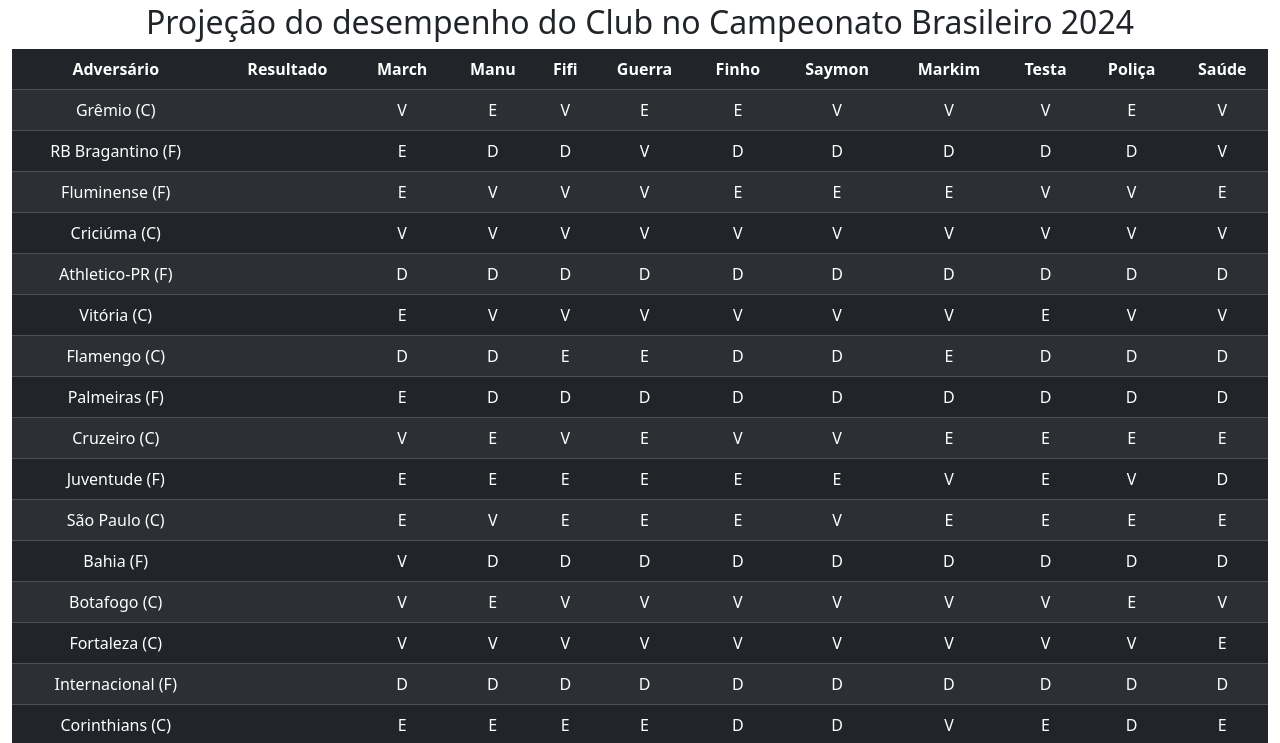
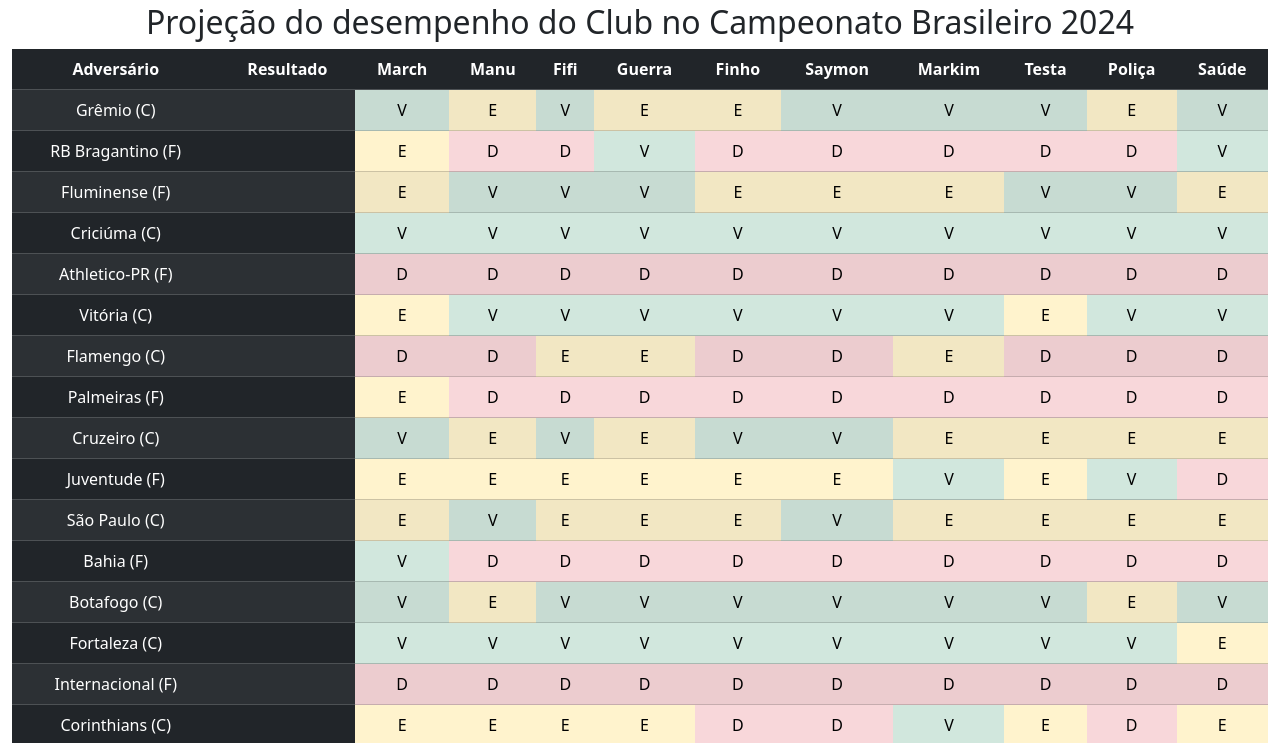
Before and after one commit to rafaelmarch3/rafaelmarch3.github.io, a plain HTML site: page index.html in a window 1280 px wide. Shown: the part 53-796 px from the top of the page. Drawn offline with nearby package versions, Linux system fonts and the light colour scheme.

Commit message:
Cell colors

```diff
--- a/app.js
+++ b/app.js
@@ -46,6 +46,15 @@ function createBody() {
         for (let j = 0; j < nPlayers; j++) {
             let cell = document.createElement("td");
             cell.innerText = guesses[j][i];
+            if(guesses[j][i] === "V") {
+                cell.setAttribute("class", "table-success");
+            }
+            if(guesses[j][i] === "E") {
+                cell.setAttribute("class", "table-warning");
+            }
+            if(guesses[j][i] === "D") {
+                cell.setAttribute("class", "table-danger");
+            }
             row.appendChild(cell);
         }
 
--- a/styles/styles.css
+++ b/styles/styles.css
@@ -6,3 +6,10 @@
 .nav-item>a:hover {
   color: darkred;
 }
+
+.victory {
+    background-color: green;
+}
+.defeat {
+    color: red;
+}
```
